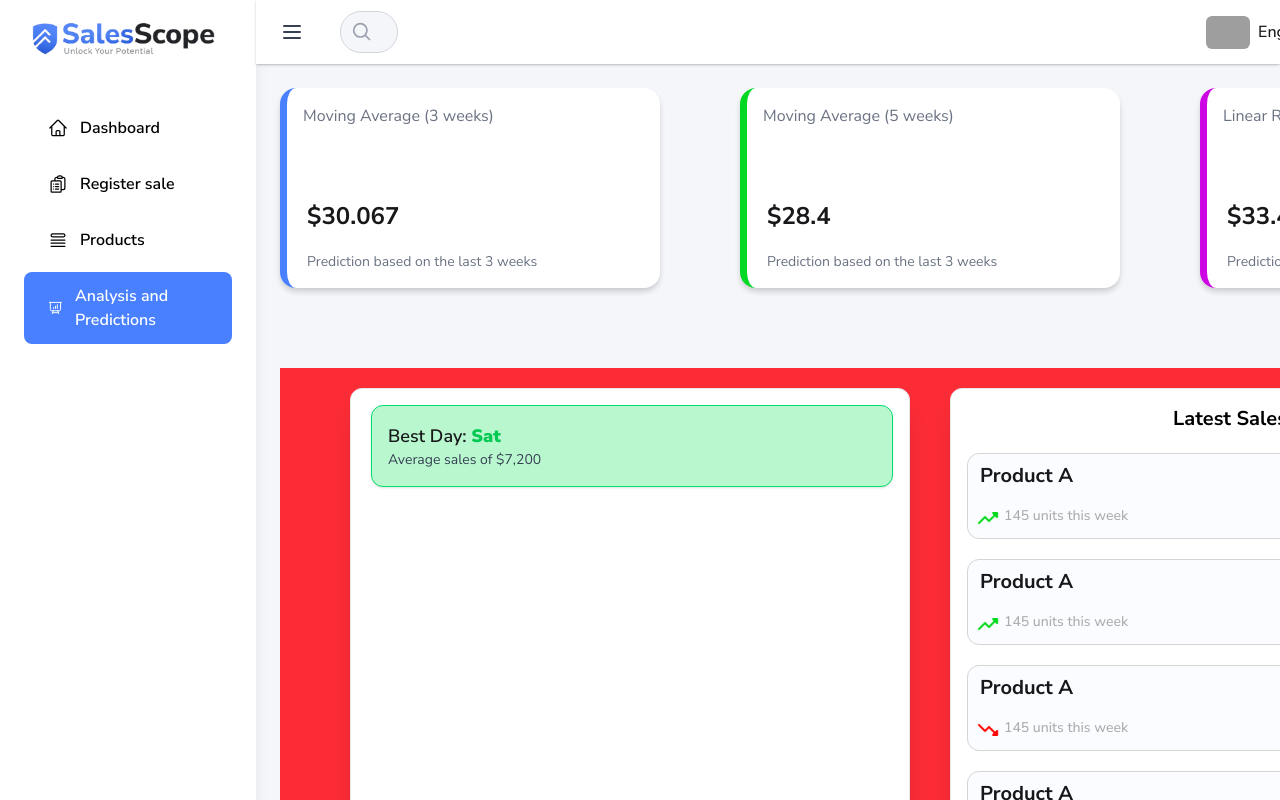
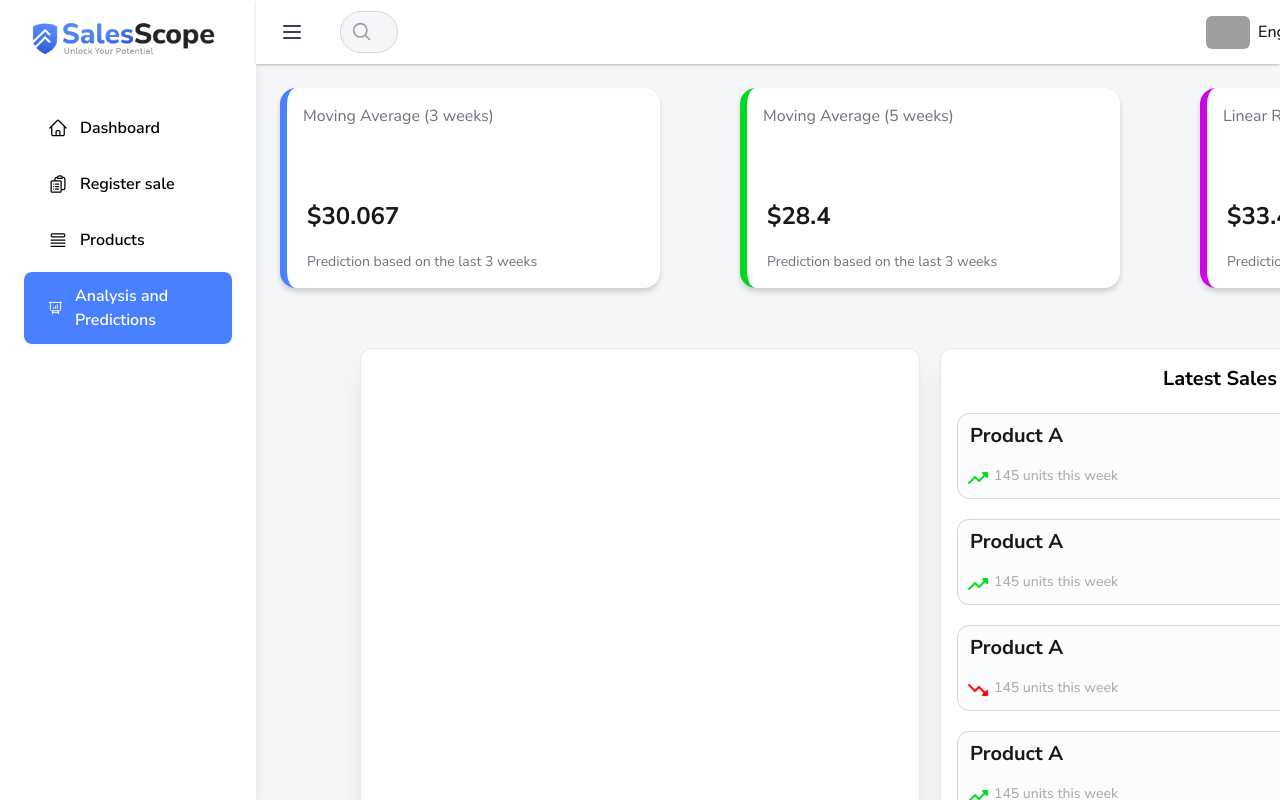
Before and after one commit to IntegrativeProject/SalesScope-Frontend, a Next.js app: page /analysisandpredictions in a window 1280 px wide. Shown: the top 800 px of the page. Built offline with nearby package versions, Linux system fonts and the light colour scheme; grey boxes are pictures that could not be loaded.

Commit message:
feat(BestDayCard): add props for average sales and day, layout updated

```diff
--- a/src/app/(dashboard)/analysisandpredictions/page.tsx
+++ b/src/app/(dashboard)/analysisandpredictions/page.tsx
@@ -27,14 +27,13 @@ export default function page() {
           borderColor="border-[#CD07E3]"
         />
       </div>
-      <div className="flex justify-center gap-10 mt-20 bg-red-500">
-        <BestDayCard/>
-        <StatisticsCard/>
+      <div className="flex justify-center gap-5 mt-10">
+        <BestDayCard average={7200} day="Saturday" />
+        <StatisticsCard />
       </div>
-      <div className="flex justify-center">
-
-      <RecommendationsCard/>
+      <div className="flex justify-center mt-2">
+        <RecommendationsCard />
       </div>
-      </div>
+    </div>
   );
 }
--- a/src/components/ui/BestDayCard.tsx
+++ b/src/components/ui/BestDayCard.tsx
@@ -1,12 +1,17 @@
-export default function BestDayCard() {
+type Props = {
+  average: number;
+  day: string;
+};
+
+export default function BestDayCard({ average, day }: Props) {
   return (
-    <div className="bg-white w-140 mt-5 h-auto rounded-xl p-4 space-y-5 shadow-xl border border-gray-200 mb-5">
-      <article className="p-4 mt-auto bg-green-200 rounded-xl shadow .w-[560px] border border-green-400 .mt-4 ml-1">
+    <section className="bg-white mt-5 mb-5 w-140 h-auto rounded-xl p-6 shadow-xl border border-gray-200 flex flex-col justify-end">
+      <article className="p-4 bg-green-200 rounded-xl shadow border border-green-400">
         <h2 className="text-lg font-semibold">
-          Best Day: <strong className="text-green-500">Sat</strong>
+          Best Day: <strong className="text-green-500">{day}</strong>
         </h2>
-        <p className="text-sm text-gray-700">Average sales of $7,200</p>
+        <p className="text-sm text-gray-700">Average sales of ${average}</p>
       </article>
-    </div>
+    </section>
   );
 }
```
